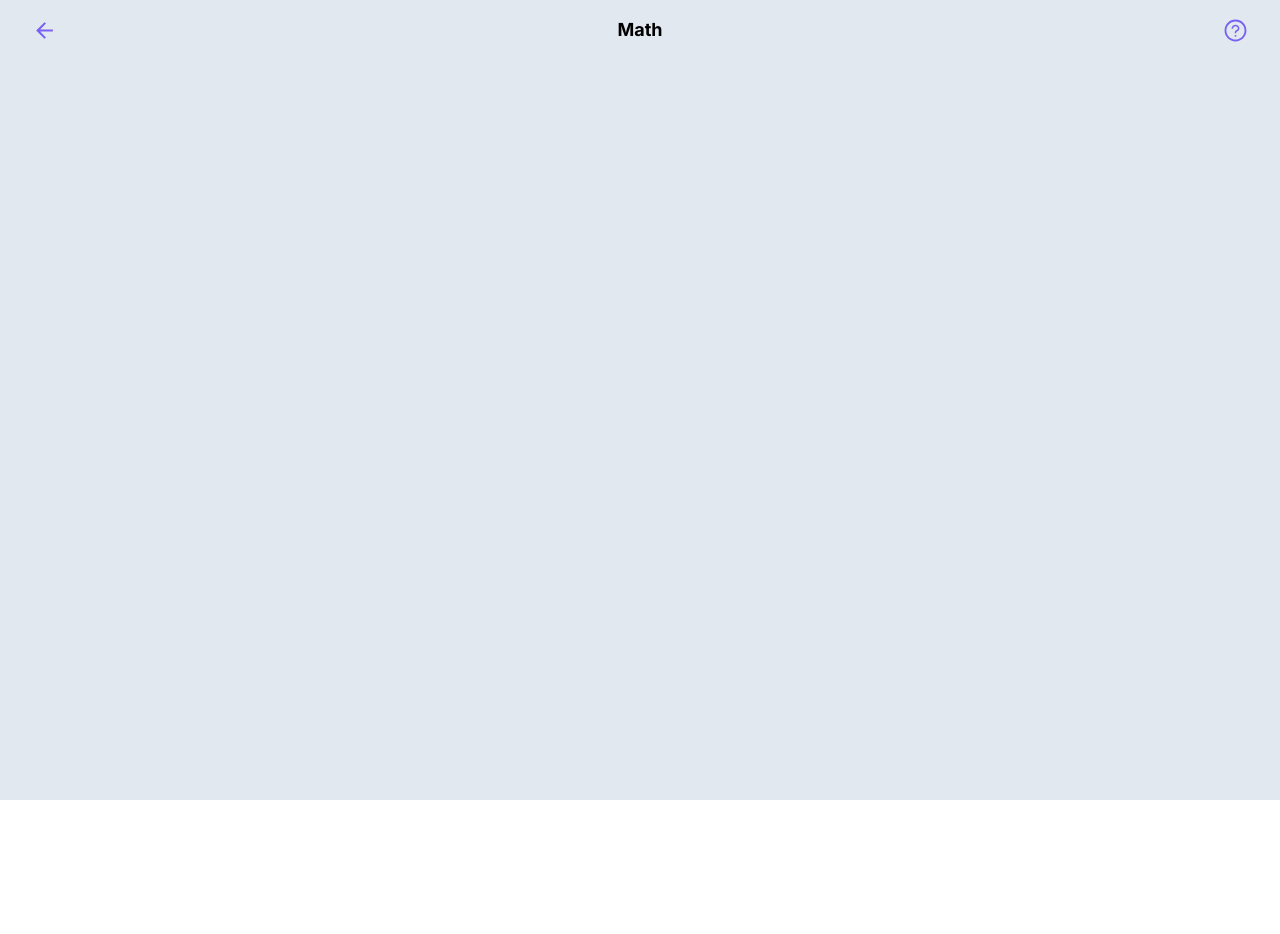
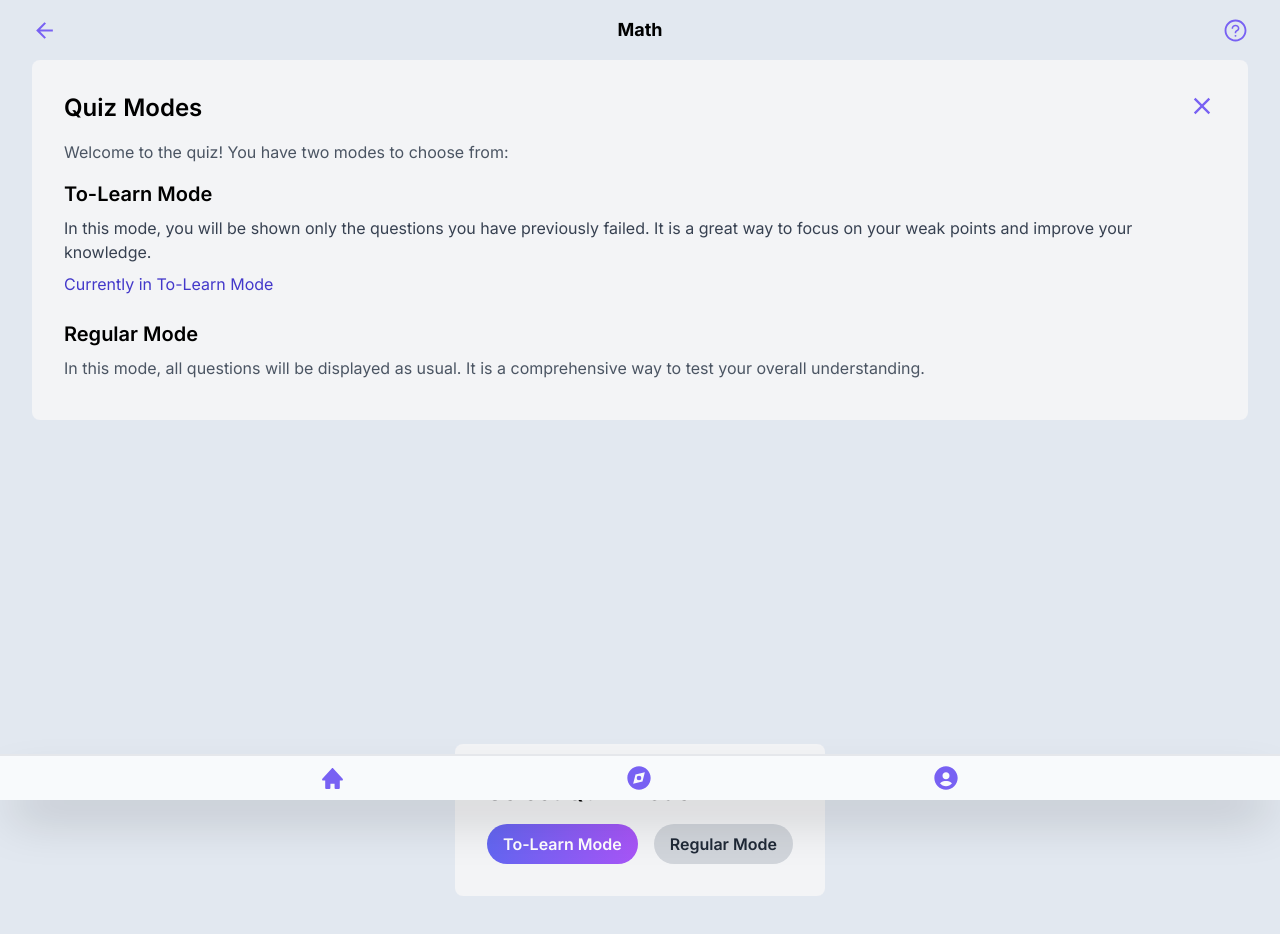
Before and after one commit to QuizzlerApplication/quizzler-frontend, a Next.js app: page /dashboard/quiz/1 in a window 1280 px wide. Shown: the top 934 px of the page. Before the commit the page ends 800 px from the top, so only its background shows below. Built offline with nearby package versions, Linux system fonts and the light colour scheme.

Commit message:
update single quiz layout and minor ui changes

```diff
--- a/src/app/dashboard/quiz/[quiz]/page.tsx
+++ b/src/app/dashboard/quiz/[quiz]/page.tsx
@@ -1,10 +1,12 @@
 import SingleQuizLayout from "@/components/SingleQuizLayout/SingleQuizLayout";
+import BottomNav from "@/components/Dashboard/Navigation/BottomNav";
 
 const quizDetail = () => {
 
     return (
         <div>
             <SingleQuizLayout/>
+            <BottomNav/>
         </div>
     )
 }
--- a/src/components/Common/Buttons/PrimaryButton.tsx
+++ b/src/components/Common/Buttons/PrimaryButton.tsx
@@ -8,8 +8,8 @@ interface PrimaryButtonProps {
 const PrimaryButton: React.FC<PrimaryButtonProps> = ({ label, onClick }) => {
   return (
     <button
-      className="bg-gradient-to-r from-indigo-500 via-purple-500 to-purple-500 hover:bg-blue-600 text-white     font-semibold py-2 px-4 rounded-full transition-transform transform active:scale-95
-      text-xs sm:text-lg
+      className="bg-gradient-to-r from-indigo-500 via-purple-500 to-purple-500 hover:bg-blue-600 text-white  hover:opacity-90  font-semibold py-2 px-4 rounded-full transition-transform transform active:scale-95
+      text-xs sm:text-md
       "
       onClick={onClick}
     >
--- a/src/components/Dashboard/Cards/QuizCard.tsx
+++ b/src/components/Dashboard/Cards/QuizCard.tsx
@@ -1,3 +1,4 @@
+
 "use client"
 import Link from 'next/link';
 import PrimaryButton from '@/components/Common/Buttons/PrimaryButton';
--- a/src/components/Dashboard/Navigation/BottomNav.tsx
+++ b/src/components/Dashboard/Navigation/BottomNav.tsx
@@ -8,17 +8,17 @@ const BottomNav = () => {
          w-full border-t-2
     ">
         <div className="max-w-screen-sm flex justify-between mx-auto items-center">
-            <Link href="/">
+            <Link href="/dashboard">
                 <div className="text-gray-600 hover:text-gray-900">
                 <Icons type="home" size={25} color="#7861f3" />
                 </div>
             </Link>
-            <Link href="/explore">
+            <Link href="/dashboard/explore">
                 <div className="text-gray-600 hover:text-gray-900">
                 <Icons type="explore" size={28} color="#7861f3" />
                 </div>
             </Link>
-            <Link href="/profile">
+            <Link href="/dashboard/profile">
                 <div className="text-gray-600 hover:text-gray-900">
                 <Icons type="user" size={28}  color='#7861f3'/>
                 </div>
--- /dev/null
+++ b/src/components/SingleQuizLayout/InformationDisplay/InformationDisplay.tsx
@@ -0,0 +1,57 @@
+import React from 'react';
+import Icons from '@/components/Common/Icons';
+import { useQuizStore } from '@/store/useQuizStore';
+
+interface InformationDisplayProps {
+  mode: 'toLearn' | 'regular';
+
+}
+
+const InformationDisplay: React.FC<InformationDisplayProps> = ({ mode }) => {
+
+  /* State */
+  const isHelpOpen = useQuizStore((state) => state.isHelpOpen);
+  const toggleHelp = useQuizStore((state) => state.toggleHelp);
+
+  function onClickHandler() {
+    toggleHelp(!isHelpOpen);
+  }
+
+  if (!isHelpOpen) {
+    return null; // Don't render anything if isHelpOpen is false
+  }
+  return (
+    <div className="bg-gray-100 p-8 rounded-lg">
+      <div className="flex justify-between items-start">
+        <h2 className="text-2xl font-semibold mb-4">Quiz Modes</h2>
+        <button onClick={onClickHandler}>
+          <Icons type='close' size={28} color='#7861f3'/>
+        </button>
+      </div>
+
+      <p className="text-gray-600 mb-4">
+        Welcome to the quiz! You have two modes to choose from:
+      </p>
+      <div className="mode mb-6">
+        <h3 className="text-xl font-semibold mb-2">To-Learn Mode</h3>
+        <p className="text-gray-700 mb-2">
+          In this mode, you will be shown only the questions you have previously failed. It is a great way to focus on your weak points and improve your knowledge.
+        </p>
+        {mode === 'toLearn' && (
+          <p className="text-indigo-700">Currently in To-Learn Mode</p>
+        )}
+      </div>
+      <div className="mode">
+        <h3 className="text-xl font-semibold mb-2">Regular Mode</h3>
+        <p className="text-gray-600 mb-2">
+          In this mode, all questions will be displayed as usual. It is a comprehensive way to test your overall understanding.
+        </p>
+        {mode === 'regular' && (
+          <p className="text-indigo-600">Currently in Regular Mode</p>
+        )}
+      </div>
+    </div>
+  );
+}
+
+export default InformationDisplay;
--- /dev/null
+++ b/src/components/SingleQuizLayout/SelectMode.tsx
@@ -0,0 +1,39 @@
+import React, { useState } from 'react';
+
+const SelectMode: React.FC = () => {
+  const [selectedMode, setSelectedMode] = useState<string | null>(null);
+
+  const handleSelectMode = (mode: string) => {
+    setSelectedMode(mode);
+  };
+
+  return (
+    <div className="flex justify-center items-center min-h-screen">
+      <div className="bg-gray-100 p-8 rounded-lg">
+        <h2 className="text-2xl font-semibold mb-4">Select Quiz Mode</h2>
+        {selectedMode ? (
+          <p className="mb-4">
+            You have selected <strong>{selectedMode}</strong> mode.
+          </p>
+        ) : (
+          <div className="flex justify-center items-center space-x-4">
+            <button
+              className="bg-gradient-to-r from-indigo-500 to-purple-500 hover:opacity-90 text-white font-semibold py-2 px-4 rounded-full transition-transform transform active:scale-95"
+              onClick={() => handleSelectMode('toLearn')}
+            >
+              To-Learn Mode
+            </button>
+            <button
+              className="bg-gray-300 hover:bg-gray-400 text-gray-800 font-semibold py-2 px-4 rounded-full transition-transform transform active:scale-95"
+              onClick={() => handleSelectMode('regular')}
+            >
+              Regular Mode
+            </button>
+          </div>
+        )}
+      </div>
+    </div>
+  );
+};
+
+export default SelectMode;
--- a/src/components/SingleQuizLayout/SingleQuizHeader.tsx
+++ b/src/components/SingleQuizLayout/SingleQuizHeader.tsx
@@ -2,8 +2,15 @@
 import React from 'react'
 import Icons from '../Common/Icons'
 import Link from 'next/link'
+import { useQuizStore } from '@/store/useQuizStore'
 
 const SingleQuizHeader = () => {
+
+  /* State */
+  const isHelpOpen = useQuizStore((state) => state.isHelpOpen);
+  const toggleHelp = useQuizStore((state) => state.toggleHelp);
+
+
   return (
     <div className=' py-4'>
         <div className="flex justify-between items-center">
@@ -11,7 +18,9 @@ const SingleQuizHeader = () => {
                 <Icons type='back' color='#7861f3' size={25}/>
             </Link>
             <h1 className='font-bold  text-lg'>Math</h1>
-            <Icons type='question' color='#7861f3' size={25}/>
+            <button onClick={()=>toggleHelp(!isHelpOpen)}>
+              <Icons type='question' color='#7861f3' size={25}/>
+            </button>
         </div>
     </div>
   )
--- a/src/components/SingleQuizLayout/SingleQuizLayout.tsx
+++ b/src/components/SingleQuizLayout/SingleQuizLayout.tsx
@@ -1,15 +1,22 @@
-import React from 'react';
+"use client"
+import React , {useState} from 'react';
 import Container from '../Common/Container';
 import SingleQuizHeader from './SingleQuizHeader';
+import InformationDisplay from './InformationDisplay/InformationDisplay';
+import SelectMode from './SelectMode';
 
 const SingleQuizLayout = () => {
+
+
   return (
-    <div className='bg-slate-200 h-screen'>
+    <div className='bg-slate-200 h-full'>
         <Container>
             <SingleQuizHeader/>
+            <InformationDisplay mode='toLearn' />
+            <SelectMode/>
         </Container>
     </div>
   )
 }
 
-export default SingleQuizLayout
+export default SingleQuizLayout;
--- /dev/null
+++ b/src/store/useQuizStore.tsx
@@ -0,0 +1,14 @@
+import create from 'zustand';
+
+type State = {
+  isHelpOpen: boolean;
+};
+
+type Actions = {
+  toggleHelp: (newValue: boolean) => void;
+};
+
+export const useQuizStore = create<State & Actions>((set) => ({
+  isHelpOpen: true,
+  toggleHelp: (newValue) => set({ isHelpOpen: newValue }),
+}));
```
